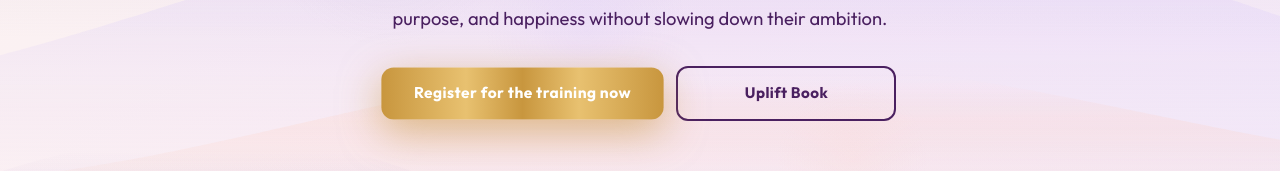
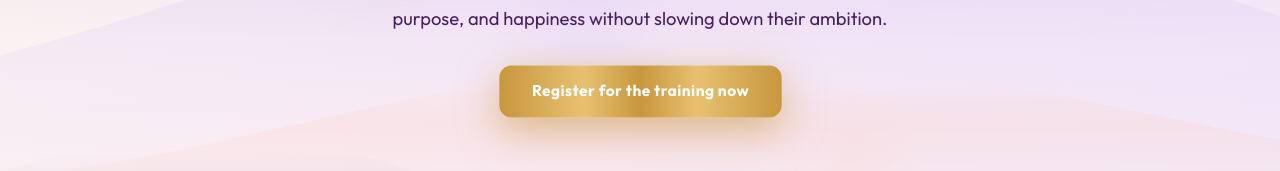
Before and after one commit to Roy-08/drvrushali, a Next.js app: page /main-home in a window 1280 px wide. Shown: the part 332-503 px from the top of the page. Built offline with nearby package versions, Linux system fonts and the light colour scheme; a web font is replaced by a local one.

Commit message:
Update page.tsx

```diff
--- a/app/main-home/page.tsx
+++ b/app/main-home/page.tsx
@@ -398,30 +398,7 @@ export default function MainHomePage() {
               </a>
 
               {/* Uplift Book Button - Secondary (outline) */}
-             <a
-  href="https://amzn.in/d/0apjBoBX"
-  target="_blank"
-  rel="noopener noreferrer"
-  className="inline-block"
-  style={{
-    padding: "14px 32px",
-    borderRadius: "12px",
-    fontSize: "0.95rem",
-    fontFamily: "'Outfit', sans-serif",
-    fontWeight: 700,
-    color: "#4a2060",
-    background: "transparent",
-    border: "2px solid #4a2060",
-    transition: "all 0.3s ease",
-    letterSpacing: "0.03em",
-    textDecoration: "none",
-    display: "inline-block",
-    minWidth: "220px",
-    textAlign: "center",
-  }}
->
-  Uplift Book
-</a>
+
             </div>
 
             {/* 3 Stats */}
```
